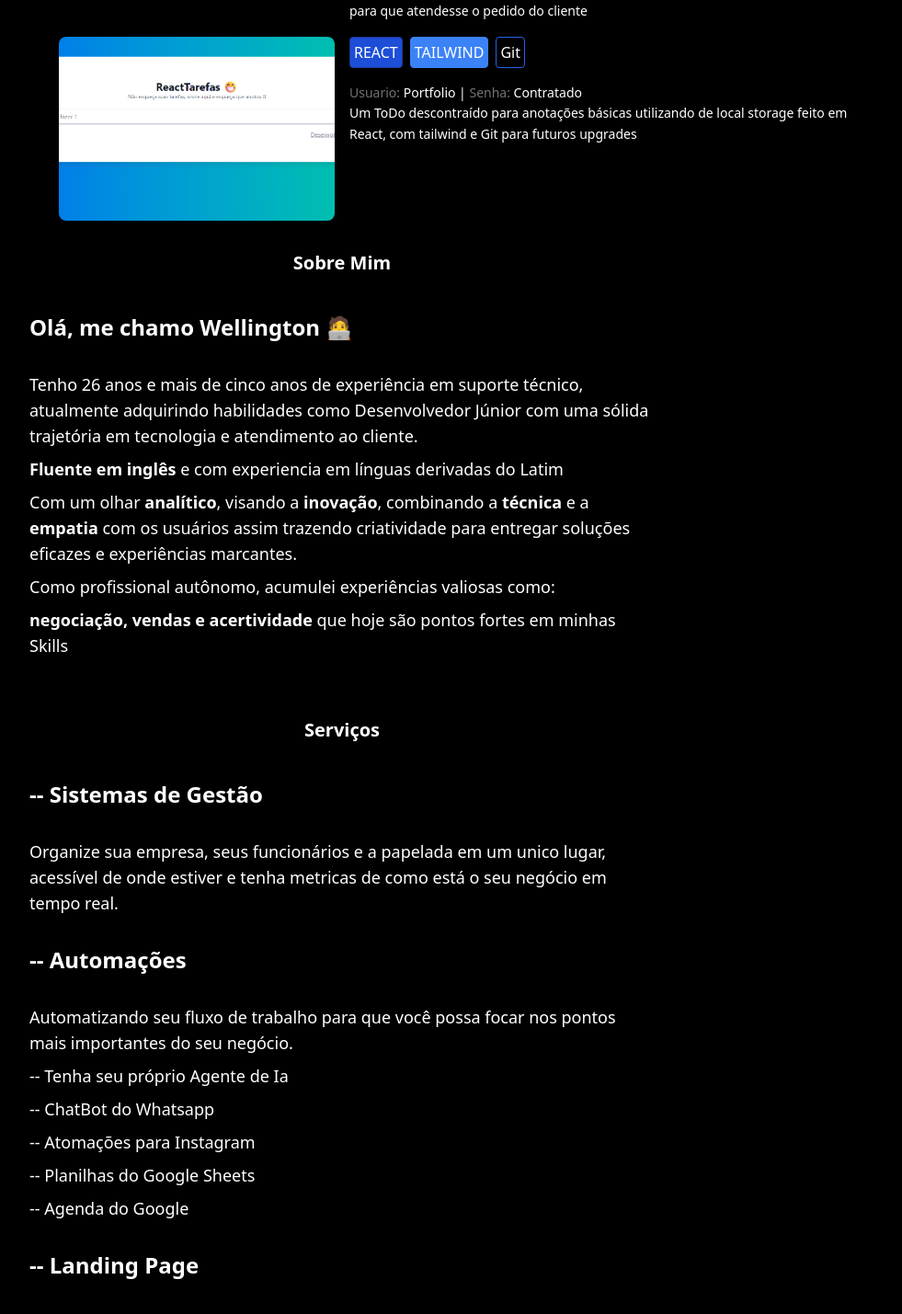
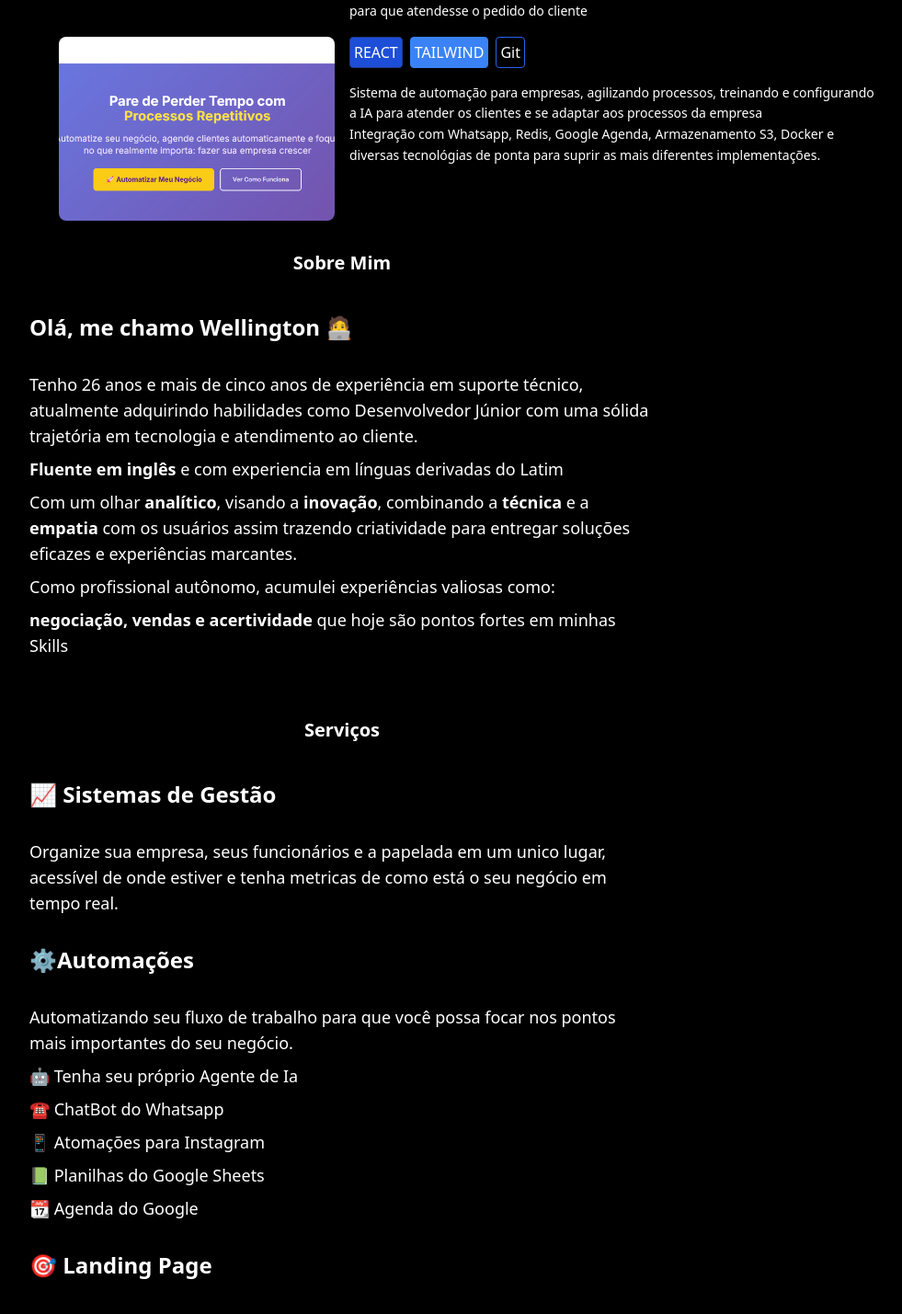
Before and after one commit to wells99/PerfilReact, a React (Vite) app: page / in a window 1280 px wide. Shown: the part 1193-2622 px from the top of the page at 92% size, without its empty margins (128-1109 px from the left). Built offline with nearby package versions, Linux system fonts and the light colour scheme.

Commit message:
ajustes de css, ilustrações e skills

```diff
--- a/src/components/LandingPage.jsx
+++ b/src/components/LandingPage.jsx
@@ -2,10 +2,11 @@ import { useState, useEffect } from "react";
 import cafeteria from "../assets/cafeteria.png";
 import jellyfin from "../assets/jellyfinn.png";
 import mapos from "../assets/mapos.png";
-import todo from "../assets/ToDo.png";
+import agereflow from "../assets/agereflow.png";
 import phrases from "../components/utils/frases";
 import imagem1 from "../assets/persona(1).png"
 import imagem2 from "../assets/persona(2).png"
+import SkillsRow from "./components/SkillsRow";
 
 const LandingPage = () => {
 
@@ -21,13 +22,13 @@ const LandingPage = () => {
             }
             setCurrentPhraseIndex((prevIndex) => (prevIndex + 1) % phrases.length);
             i++
-            console.log("Renderização atual:", i, " de 13");
             setTimeout(loopTime, 4000);
         }
 
         loopTime()
 
     }, []);
+
 
     return (
         <>
@@ -98,7 +99,7 @@ const LandingPage = () => {
                                     <p className="px-1 py-1 bg-purple-600 rounded border border-purple-800">C#</p>
                                     <p className="px-1 py-1 bg-red-800 rounded border border-red-900">VIM</p>
                                     <p className="px-1 py-1 bg-orange-500 rounded border border-orange-700">LinuxServer</p>
-                                    <p className="px-1 py-1 rounded border border-blue-600">Docker</p>
+                                    <p className="px-1 py-1 rounded border border-black bg-blue-600">Docker</p>
                                 </div>
                                 <div className="w-full text-sm leading-relaxed">
                                     <p><span className="text-neutral-500 text-nowrap">Usuario:</span> Portfolio | <span className="text-neutral-500">Senha:</span> Contratado</p>
@@ -149,7 +150,7 @@ const LandingPage = () => {
                                     <p className="px-1 py-1 bg-pink-500 rounded border border-pink-700">PHP</p>
                                 </div>
                                 <div className="w-full text-sm leading-relaxed">
-                                    <p><span className="text-neutral-500 text-nowrap">Usuario:</span> portfolio@email.com | <span className="text-neutral-500">Senha:</span> Contratado</p>
+                                    <p><span className="text-neutral-500 text-nowrap">Usuario:</span> Portfolio | <span className="text-neutral-500">Senha:</span> Contratado</p>
                                     <p>Implementação de sistema Open Source de gerenciamento de Ordens de Serviço e Vendas</p>
                                     <p>Esse sistema usa banco de dados relacional mySQL, PHP e JQuery</p>
                                     <p>Além da Implementação desse sistema em uma hospedagem compartilhada o cliente</p>
@@ -162,8 +163,8 @@ const LandingPage = () => {
 
                         <div className="flex flex-col lg:flex-row gap-4 w-full max-w-4xl">
                             <div id="imgProject" className="w-full lg:w-[300px] flex-shrink-0">
-                                <a href="https://to-do-react-umber-pi.vercel.app/" target="blank">
-                                    <img src={todo} alt="imagem-projeto" className="rounded-lg w-full h-[200px] object-cover" />
+                                <a href="https://agereflow.vercel.app/" target="blank">
+                                    <img src={agereflow} alt="imagem-projeto" className="rounded-lg w-full h-[200px] object-cover" />
                                 </a>
                             </div>
                             <div className="flex flex-col justify-start w-full">
@@ -173,8 +174,8 @@ const LandingPage = () => {
                                     <p className="px-1 py-1 rounded border border-blue-600">Git</p>
                                 </div>
                                 <div className="w-full text-sm leading-relaxed">
-                                    <p><span className="text-neutral-500 text-nowrap">Usuario:</span> Portfolio | <span className="text-neutral-500">Senha:</span> Contratado</p>
-                                    <p>Um ToDo descontraído para anotações básicas utilizando de local storage feito em React, com tailwind e Git para futuros upgrades</p>
+                                    <p>Sistema de automação para empresas, agilizando processos, treinando e configurando a IA para atender os clientes e se adaptar aos processos da empresa</p>
+                                    <p>Integração com Whatsapp, Redis, Google Agenda, Armazenamento S3, Docker e diversas tecnológias de ponta para suprir as mais diferentes implementações.</p>
                                 </div>
                             </div>
                         </div>
@@ -204,7 +205,7 @@ const LandingPage = () => {
 
                     <div id="services" className="bg-black text-white lg:px-20 py-8 flex flex-col w-full text-left lg:w-3/4 gap-1 lg:gap-4">
                         <h2 className="text-xl font-bold text-center mb-2 ">Serviços</h2>
-                        <span> </span><h3 className="pb-4 text-md font-semibold text-2xl">-- Sistemas de Gestão</h3>
+                        <span> </span><h3 className="pb-4 text-md font-semibold text-2xl">📈 Sistemas de Gestão</h3>
                         <div className="flex flex-col w- text-left gap-2 lg:text-lg">
                             <p>
                                 Organize sua empresa, seus funcionários e a papelada em um unico lugar, acessível de onde estiver e tenha metricas
@@ -212,20 +213,20 @@ const LandingPage = () => {
                             </p>
                         </div>
 
-                        <span> </span><h3 className="pb-4 text-md font-semibold text-2xl">-- Automações</h3>
+                        <span> </span><h3 className="pb-4 text-md font-semibold text-2xl">⚙️Automações</h3>
                         <div className="flex flex-col w- text-left gap-2 lg:text-lg">
                             <p>
                                 Automatizando seu fluxo de trabalho para que você possa focar nos pontos mais importantes do seu negócio.
                             </p>
-                               <p>-- Tenha seu próprio Agente de Ia</p>
-                               <p>-- ChatBot do Whatsapp</p>
-                               <p>-- Atomações para Instagram</p>
-                               <p>-- Planilhas do Google Sheets</p>
-                               <p>-- Agenda do Google</p>
+                            <p>🤖 Tenha seu próprio Agente de Ia</p>
+                            <p>☎️ ChatBot do Whatsapp</p>
+                            <p>📱 Atomações para Instagram</p>
+                            <p>📗 Planilhas do Google Sheets</p>
+                            <p>📆 Agenda do Google</p>
                         </div>
 
 
-                          <span> </span><h3 className="pb-4 text-md font-semibold text-2xl">-- Landing Page</h3>
+                        <span> </span><h3 className="pb-4 text-md font-semibold text-2xl">🎯 Landing Page</h3>
                         <div className="flex flex-col w- text-left gap-2 lg:text-lg">
                             <p>
                                 Tenha uma página na internet e não perca mais clientes, os profissionais já entenderam
@@ -237,28 +238,7 @@ const LandingPage = () => {
 
                     </div>
 
-                    <div id="skills" className="bg-black text-white lg:px-20 py-8 flex flex-col w-full text-left lg:w-3/4 gap-1 lg:gap-4">
-                        <h2 className="text-xl font-bold text-center mb-2 ">Habilidades</h2>
-                        <div className="flex flex-row text-left gap-2 lg:text-lg">
-                            <p>Javascript</p>
-                            <p>PHP</p>
-                            <p>CSS</p>
-                            <p>TailWind</p>
-                            <p>React</p>
-                            <p>Node</p>
-                            <p>Docker</p>
-                            <p>Vim</p>
-                            <p>Nano</p>
-                            <p>SSH</p>
-                            <p>HTML</p>
-                            <p>Git</p>
-                            <p>MySQL</p>
-                            <p>FireBase</p>
-                            <p>MongoDB</p>
-                            <p>Postgres</p>
-
-                        </div>
-                    </div>
+                    <SkillsRow  />
                 </div>
             </main>
         </>
--- /dev/null
+++ b/src/components/components/SkillsRow.jsx
@@ -0,0 +1,32 @@
+export default function SkilSkillsRowls() {
+  const skills = [
+    "Javascript","PHP","CSS","TailWind","React","Node","Docker",
+    "Vim","Nano","SSH","HTML","Git","MySQL","FireBase","MongoDB","Postgres"
+  ];
+
+  return (
+    <section
+      id="skills"
+      className="bg-black text-white lg:px-20 py-8 flex flex-col w-full text-left lg:w-full gap-4 overflow-hidden border-y border-white/20"
+    >
+      <h2 className="text-xl font-bold text-center mb-2">Habilidades</h2>
+
+      {/* Linha do marquee */}
+      <div className="marquee">
+        {/* Bloco 1 */}
+        <div className="marquee__content">
+          {skills.map((skill) => (
+            <p key={`a-${skill}`} className="text-sm lg:text-lg">{skill}</p>
+          ))}
+        </div>
+
+        {/* Bloco 2 (duplicado para o loop ser contínuo) */}
+        <div className="marquee__content" aria-hidden="true">
+          {skills.map((skill) => (
+            <p key={`b-${skill}`} className="text-sm lg:text-lg">{skill}</p>
+          ))}
+        </div>
+      </div>
+    </section>
+  );
+}
--- a/style.css
+++ b/style.css
@@ -1,24 +1,50 @@
+/* sua animação existente (ok) */
 svg path {
   fill: transparent;
   stroke: rgba(255, 255, 255, 0.7);
-stroke-width: 0.3;
+  stroke-width: 0.8;
   stroke-dasharray: 220;
   stroke-dashoffset: 220;
   animation: textAnimation 2s ease-in-out 1 forwards;
 }
+@keyframes textAnimation {
+  0% { stroke-dashoffset: 220; }
+  50% { stroke-dashoffset: 110; }
+  80% { stroke-dashoffset: 54; }
+  100% { stroke-dashoffset: 0; }
+}
 
-@keyframes textAnimation {
-    0% {
-        stroke-dashoffset: 220;
+/* marquee */
+@keyframes scroll {
+  0%   { transform: translateX(0); }
+  100% { transform: translateX(-100%); }
 }
-     50% {
-        stroke-dashoffset: 110;
+
+/* wrapper do marquee */
+.marquee {
+  display: flex;          /* mantém os blocos lado a lado */
+  overflow: hidden;       /* esconde o que sai da área */
+  width: 100%;
 }
-    80% {
-        stroke-dashoffset: 54;
+
+/* cada “pedaço” duplicado do conteúdo */
+.marquee__content {
+  display: flex;
+  align-items: center;
+  gap: 2rem;              /* espaço entre as tags <p> */
+  white-space: nowrap;
+  flex-shrink: 0;         /* não encolher */
+  min-width: 100%;        /* cada bloco ocupa 100% da largura */
+  will-change: transform; /* performance */
+  animation: scroll 20s linear infinite;
 }
-    100% {
-        stroke-dashoffset: 0;
 
+/* velocidade maior em telas grandes (opcional) */
+@media (min-width: 1024px) {
+  .marquee__content { animation-duration: 10s; }
 }
+
+/* pausar no hover (opcional) */
+.marquee:hover .marquee__content {
+  animation-play-state: paused;
 }
```
Also changed, not shown: src/assets/agereflow.png (added), 1 other file (tests, documents, lock files or other folders). Lines whose indentation alone changed are shown as unchanged.
